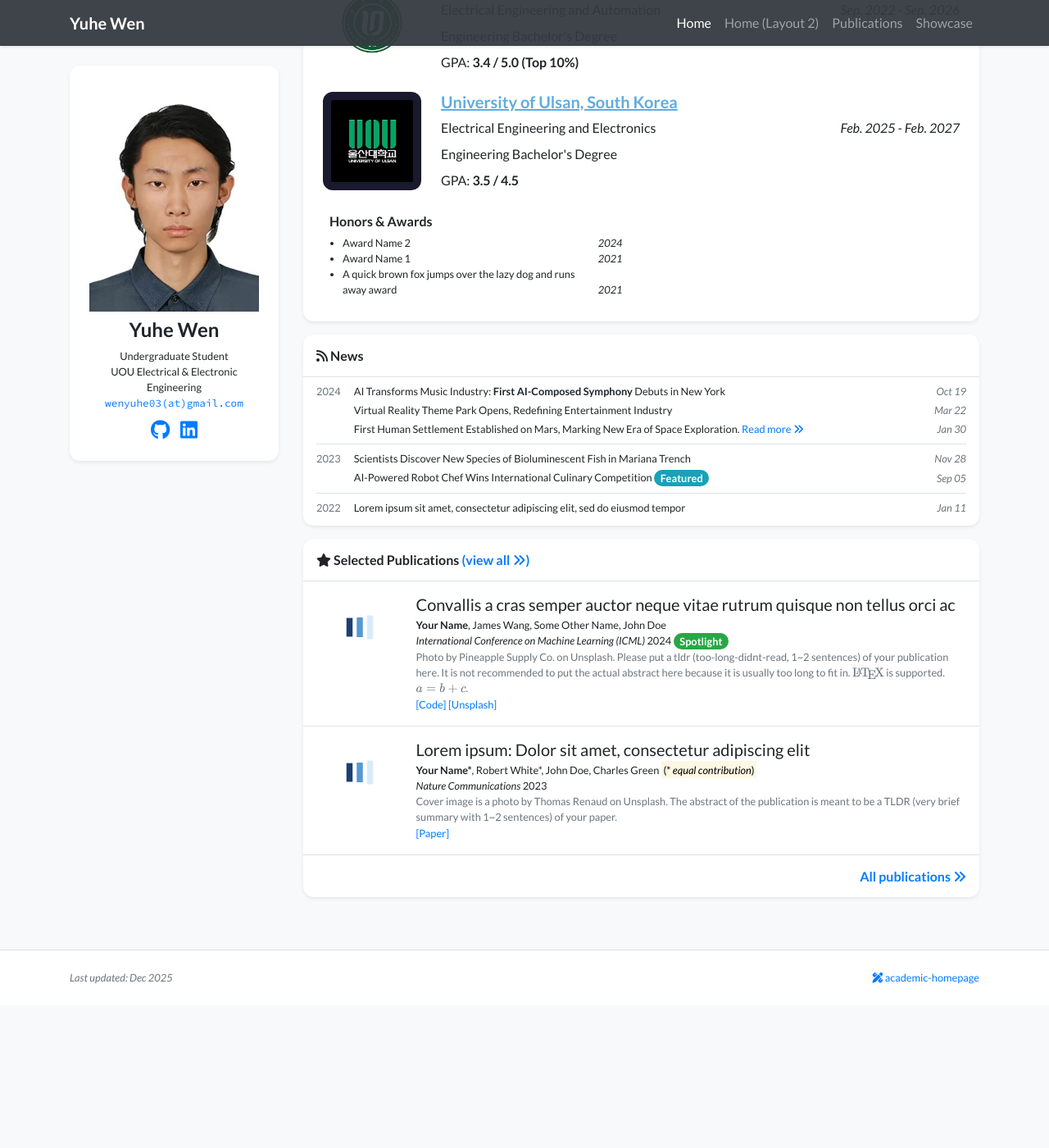
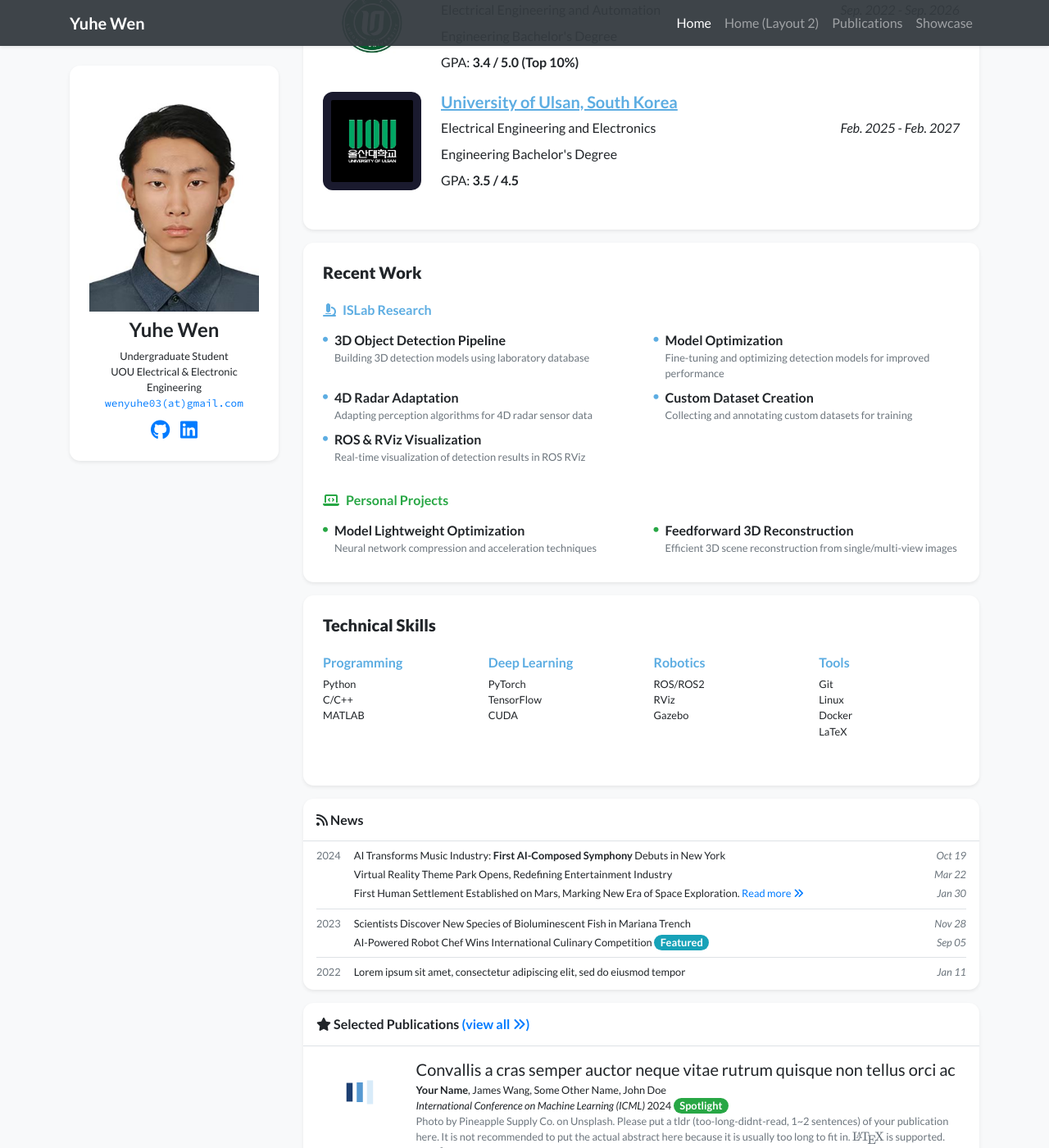
Before and after one commit to solomon0256/solomon0256.github.io, a Jekyll site: the page built from index.html, in a window 1280 px wide and 1400 px high, scrolled down 554 px. Shown: the whole window at 82% size. Built offline with Jekyll 4.4.1, drawn with Linux system fonts in a browser that asks for light colours; nearby versions of some CDN libraries; a style sheet for code colours, icons or effects is not loaded; before the commit the page ends 1780 px from its top, so only the background shows below that.

Commit message:
Update homepage: add Recent Work section and Technical Skills

```diff
--- a/_data/profile.yml
+++ b/_data/profile.yml
@@ -55,10 +55,38 @@ education:
 #   position: Research Intern
 #   date: Sep. 2019 - Jul. 2021
 
-awards:
-- name: Award Name 2
-  date: 2024
-- name: Award Name 1
-  date: 2021
-- name: A quick brown fox jumps over the lazy dog and runs away award
-  date: 2021
+recent_work:
+  islab:
+    title: "ISLab Research"
+    items:
+    - title: "3D Object Detection Pipeline"
+      description: "Building 3D detection models using laboratory database"
+    - title: "Model Optimization"
+      description: "Fine-tuning and optimizing detection models for improved performance"
+    - title: "4D Radar Adaptation"
+      description: "Adapting perception algorithms for 4D radar sensor data"
+    - title: "Custom Dataset Creation"
+      description: "Collecting and annotating custom datasets for training"
+    - title: "ROS & RViz Visualization"
+      description: "Real-time visualization of detection results in ROS RViz"
+  personal:
+    title: "Personal Projects"
+    items:
+    - title: "Model Lightweight Optimization"
+      description: "Neural network compression and acceleration techniques"
+    - title: "Feedforward 3D Reconstruction"
+      description: "Efficient 3D scene reconstruction from single/multi-view images"
+
+skills:
+- category: "Programming"
+  items: [ "Python", "C/C++", "MATLAB" ]
+- category: "Deep Learning"
+  items: [ "PyTorch", "TensorFlow", "CUDA" ]
+- category: "Robotics"
+  items: [ "ROS/ROS2", "RViz", "Gazebo" ]
+- category: "Tools"
+  items: [ "Git", "Linux", "Docker", "LaTeX" ]
+
+# awards:
+# - name: Award Name 2
+#   date: 2024
--- a/_includes/widgets/experience_card.html
+++ b/_includes/widgets/experience_card.html
@@ -4,7 +4,7 @@
             <div class="card-body p-4">
 
                 {% if site.data.profile.education %}
-                <div class="mb-4">
+                <div>
                     <h5 class="mb-4"><strong>Education</strong></h5>
                     {% for item in site.data.profile.education %}
                     <div class="d-flex mb-4">
@@ -27,52 +27,88 @@
                 </div>
                 {% endif %}
 
-                <div class="row" data-masonry='{"percentPosition": true }'>
-
-                    {% if site.data.profile.experience %}
-                    <div class="col-lg-6">
-                        <div class="mx-2 my-1">
-                            <h6>Experience</h6>
-                            <ul class="list-unstyled mb-1">
-                                {% for item in site.data.profile.experience %}
-                                <li class="media mb-1">
-                                    <img src="{{ item.logo | relative_url }}" alt="{{ item.name }}" style="width: 18px;" class="mr-1 mt-1">
-                                    <div class="media-body">
-                                        <div>{{ item.name }}</div>
-                                        <div class="small">{{ item.dept }}</div>
-                                        <div class="small d-flex">
-                                            <div>{{ item.position }}</div>
-                                            <div class="mt-auto ml-auto no-break"><em>{{ item.date }}</em></div>
             </div>
         </div>
-                                </li>
+    </div>
+</div>
+
+{% if site.data.profile.recent_work %}
+<div class="row mt-3">
+    <div class="col">
+        <div class="card border-0 shadow-sm bg-white">
+            <div class="card-body p-4">
+                <h5 class="mb-4"><strong>Recent Work</strong></h5>
+
+                <!-- ISLab Research -->
+                {% if site.data.profile.recent_work.islab %}
+                <div class="mb-4">
+                    <h6 class="mb-3" style="color: #5dade2;">
+                        <i class="fas fa-microscope mr-2"></i>{{ site.data.profile.recent_work.islab.title }}
+                    </h6>
+                    <div class="row">
+                        {% for item in site.data.profile.recent_work.islab.items %}
+                        <div class="col-md-6 mb-2">
+                            <div class="d-flex align-items-start">
+                                <i class="fas fa-circle mr-2 mt-2" style="color: #5dade2; font-size: 6px;"></i>
+                                <div>
+                                    <div style="font-weight: 600;">{{ item.title }}</div>
+                                    <div class="small text-muted">{{ item.description }}</div>
+                                </div>
+                            </div>
+                        </div>
                         {% endfor %}
-                            </ul>
                     </div>
                 </div>
                 {% endif %}
 
-                    {% if site.data.profile.awards %}
-                    <div class="col-lg-6">
-                        <div class="mx-2 my-1">
-                            <h6>Honors & Awards</h6>
-                            <ul class="list small pl-3 mb-1">
-                                {% for item in site.data.profile.awards %}
-                                <li>
-                                    <div class="d-flex">
-                                        <div>{{ item.name }}</div>
-                                        <div class="ml-auto mt-auto no-break"><em>{{ item.date }}</em></div>
+                <!-- Personal Projects -->
+                {% if site.data.profile.recent_work.personal %}
+                <div>
+                    <h6 class="mb-3" style="color: #28a745;">
+                        <i class="fas fa-laptop-code mr-2"></i>{{ site.data.profile.recent_work.personal.title }}
+                    </h6>
+                    <div class="row">
+                        {% for item in site.data.profile.recent_work.personal.items %}
+                        <div class="col-md-6 mb-2">
+                            <div class="d-flex align-items-start">
+                                <i class="fas fa-circle mr-2 mt-2" style="color: #28a745; font-size: 6px;"></i>
+                                <div>
+                                    <div style="font-weight: 600;">{{ item.title }}</div>
+                                    <div class="small text-muted">{{ item.description }}</div>
                                 </div>
-                                </li>
+                            </div>
+                        </div>
                         {% endfor %}
-                            </ul>
                     </div>
                 </div>
                 {% endif %}
 
             </div>
+        </div>
+    </div>
+</div>
+{% endif %}
 
+{% if site.data.profile.skills %}
+<div class="row mt-3">
+    <div class="col">
+        <div class="card border-0 shadow-sm bg-white">
+            <div class="card-body p-4">
+                <h5 class="mb-4"><strong>Technical Skills</strong></h5>
+                <div class="row">
+                    {% for skill in site.data.profile.skills %}
+                    <div class="col-md-3 col-6 mb-3">
+                        <h6 style="color: #5dade2;">{{ skill.category }}</h6>
+                        <ul class="list-unstyled small">
+                            {% for item in skill.items %}
+                            <li>{{ item }}</li>
+                            {% endfor %}
+                        </ul>
+                    </div>
+                    {% endfor %}
                 </div>
             </div>
         </div>
     </div>
+</div>
+{% endif %}
```
Lines whose indentation alone changed are shown as unchanged.
